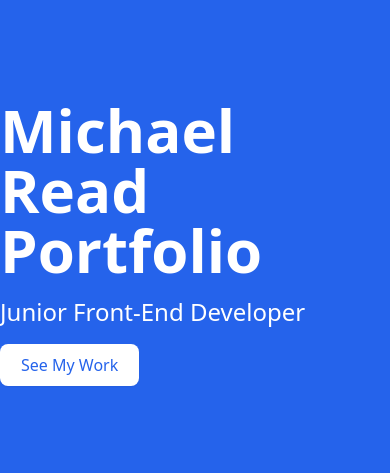
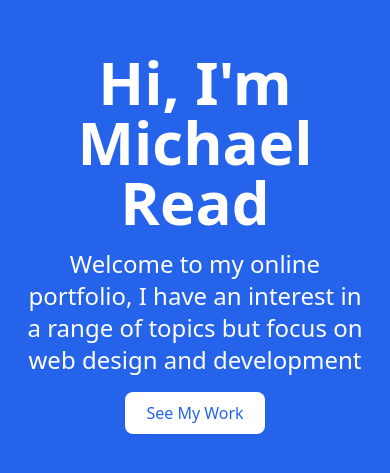
Before and after one commit to michaellukeread/mlrportfolio-tailwindcss, a React (Create React App) app: page / in a window 390 px wide. Shown: the part 179-652 px from the top of the page. Built offline with nearby package versions, Linux system fonts and the light colour scheme.

Commit message:
made home page responsive

```diff
--- a/src/components/Hero/Hero.js
+++ b/src/components/Hero/Hero.js
@@ -1,8 +1,8 @@
 const Hero = () => (
   <div className="bg-blue-600 xl:bg-transparent ">
-    <div className="text-white flex flex-col gap-4 h-screen justify-center lg:ml-14 xl:ml-14 xl:text-black 2xl:ml-48">
-      <h1 className="text-6xl font-bold">Michael Read Portfolio</h1>
-      <p className="text-2xl">Junior Front-End Developer</p>
+    <div className="text-white flex flex-col gap-4 h-screen justify-center text-center mx-6 md:ml-14 md:text-left xl:ml-14 xl:text-black 2xl:ml-48">
+      <h1 className="text-6xl font-bold">Hi, I'm Michael Read</h1>
+      <p className="text-2xl md:w-5/6 xl:w-1/2">Welcome to my online portfolio, I have an interest in a range of topics but focus on web design and development</p>
       <span><button className="inline-flex items-center px-5 py-2 border border-transparent text-base font-medium rounded-lg shadow-sm text-blue-600 xl:text-white bg-white xl:bg-blue-600 hover:bg-blue-700 focus:outline-none focus:ring-2 focus:ring-offset-2 focus:ring-blue-500">See My Work</button></span>
     </div>
 
```
